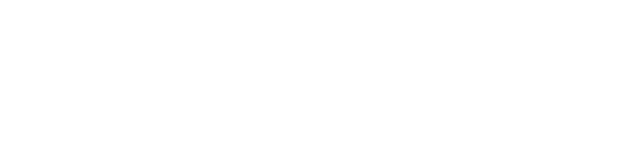
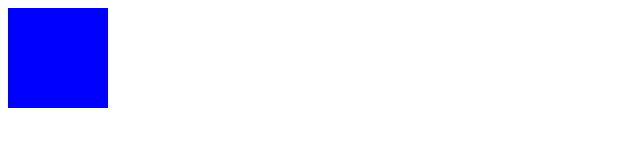
Before and after one commit to mk-family/test-rep, a plain HTML site: page index.html in a window 1280 px wide. Shown: the whole page, without its empty margins (0-640 px from the left). Drawn offline with Linux system fonts and the light colour scheme.

Commit message:
Blue block feature.

```diff
--- a/index.html
+++ b/index.html
@@ -1,10 +1,12 @@
 <!DOCTYPE html>
 <html lang="en">
-<head>
-    <meta charset="UTF-8">
-    <title>Title</title>
-</head>
-<body>
-
-</body>
+	<head>
+		<meta charset="UTF-8" />
+		<title>PR test</title>
+		<link rel="stylesheet" href="./styles.css" />
+	</head>
+	<body>
+		<div id="root"></div>
+		<script src="./index.js"></script>
+	</body>
 </html>
--- /dev/null
+++ b/index.js
@@ -0,0 +1,5 @@
+console.log('Works');
+
+const root = document.getElementById('root');
+
+root.style.backgroundColor = 'blue';
--- /dev/null
+++ b/styles.css
@@ -0,0 +1,12 @@
+#root {
+	width: 100px;
+	height: 100px;
+	transition: all 0.3s ease-in-out;
+}
+
+#root:hover {
+	width: 120px;
+	height: 120px;
+	transform: rotate(30deg);
+	transition: all 0.3s ease-in-out;
+}
```
